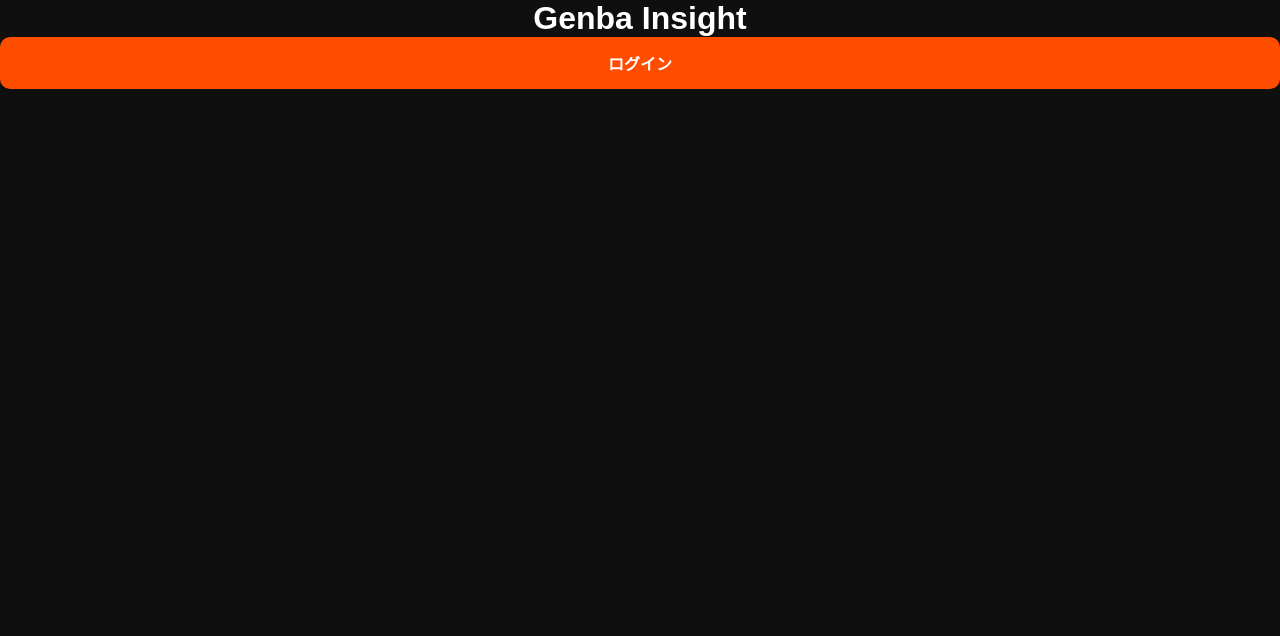
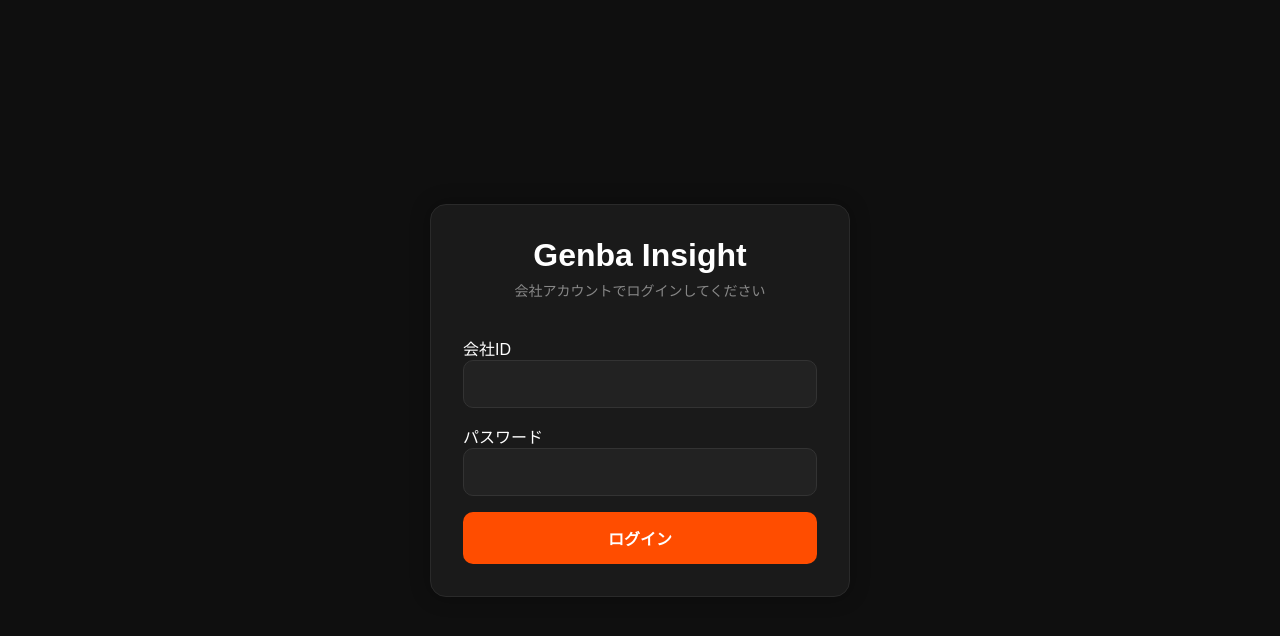
Before and after one commit to yrkawa4611-code/genba-insight, a React (Vite) app in the folder apps/ui/: page / in a window 1280 px wide. Shown: the top 636 px of the page. Built offline with nearby package versions, Linux system fonts and the light colour scheme; no server answers.

Commit message:
feat: Reactにログイン認証を追加

```diff
--- a/apps/ui/src/App.css
+++ b/apps/ui/src/App.css
@@ -22,6 +22,19 @@
 
 .add-button:hover {
   opacity: 0.9;
+}
+
+.header-actions {
+  display: flex;
+  gap: 8px;
+}
+
+.header-actions button {
+  width: auto;
+}
+
+.logout-button {
+  background: #333;
 }
 
 * {
--- a/apps/ui/src/App.tsx
+++ b/apps/ui/src/App.tsx
@@ -1,15 +1,13 @@
 import { useCallback, useEffect, useState } from "react";
-import { BrowserRouter, Route, Routes } from "react-router-dom";
+import { BrowserRouter, Route, Routes, useLocation } from "react-router-dom";
+import { apiUrl, authFetch, clearToken, getToken } from "./auth";
+import RequireAuth from "./components/RequireAuth";
 import LoginPage from "./pages/LoginPage";
 import ProjectListPage from "./pages/ProjectListPage";
 import "./App.css";
 import ProjectDetailPage from "./pages/ProjectDetailPage";
 import ProjectCreatePage from "./pages/ProjectCreatePage";
 import ProjectEditPage from "./pages/ProjectEditPage";
-
-const apiUrl = (
-  import.meta.env.VITE_API_URL ?? "http://localhost:3000"
-).replace(/\/$/, "");
 
 type Project = {
   id: number;
@@ -24,17 +22,24 @@ type Project = {
 type CreateProjectInput = Omit<Project, "id" | "cost">;
 type UpdateProjectInput = Omit<Project, "id" | "cost">;
 
-function App() {
+function AppRoutes() {
+  const location = useLocation();
   const [projects, setProjects] = useState<Project[]>([]);
   const [isLoading, setIsLoading] = useState(true);
   const [loadError, setLoadError] = useState("");
+  const [isAuthenticated, setIsAuthenticated] = useState(() => Boolean(getToken()));
 
   useEffect(() => {
+    if (!isAuthenticated || !location.pathname.startsWith("/projects")) {
+      return;
+    }
+
     const loadProjects = async () => {
       try {
+        setIsLoading(true);
         setLoadError("");
 
-        const response = await fetch(`${apiUrl}/projects`);
+        const response = await authFetch(`${apiUrl}/projects`);
 
         if (!response.ok) {
           throw new Error("現場一覧の取得に失敗しました。");
@@ -54,10 +59,10 @@ function App() {
     };
 
     void loadProjects();
-  }, []);
+  }, [isAuthenticated, location.pathname]);
 
   const addProject = async (project: CreateProjectInput) => {
-    const response = await fetch(`${apiUrl}/projects`, {
+    const response = await authFetch(`${apiUrl}/projects`, {
       method: "POST",
       headers: {
         "Content-Type": "application/json",
@@ -83,7 +88,7 @@ function App() {
   id: number,
   project: UpdateProjectInput,
 ) => {
-  const response = await fetch(`${apiUrl}/projects/${id}`, {
+  const response = await authFetch(`${apiUrl}/projects/${id}`, {
     method: "PUT",
     headers: {
       "Content-Type": "application/json",
@@ -122,7 +127,7 @@ function App() {
   );
 
   const deleteProject = async (id: number) => {
-  const response = await fetch(`${apiUrl}/projects/${id}`, {
+  const response = await authFetch(`${apiUrl}/projects/${id}`, {
     method: "DELETE",
   });
 
@@ -137,50 +142,73 @@ function App() {
   );
 };
 
+  const handleLogout = () => {
+    clearToken();
+    setIsAuthenticated(false);
+  };
+
   return (
-    <BrowserRouter>
     <Routes>
-        <Route path="/" element={<LoginPage />} />
+        <Route
+          path="/"
+          element={<LoginPage onLogin={() => setIsAuthenticated(true)} />}
+        />
 
         <Route
           path="/projects"
           element={
+            <RequireAuth>
               <ProjectListPage
                 projects={projects}
                 isLoading={isLoading}
                 error={loadError}
+                onLogout={handleLogout}
               />
+            </RequireAuth>
           }
         />
 
         <Route
           path="/projects/:id"
           element={
+            <RequireAuth>
               <ProjectDetailPage
                 projects={projects}
                 deleteProject={deleteProject}
                 updateProjectCost={updateProjectCost}
               />
+            </RequireAuth>
           }
         />
 
         <Route
           path="/projects/:id/edit"
           element={
+            <RequireAuth>
               <ProjectEditPage
                 projects={projects}
                 updateProject={updateProject}
               />
+            </RequireAuth>
           }
         />
 
         <Route
           path="/projects/create"
           element={
+            <RequireAuth>
               <ProjectCreatePage addProject={addProject} />
+            </RequireAuth>
           }
         />
     </Routes>
+  );
+}
+
+function App() {
+  return (
+    <BrowserRouter>
+      <AppRoutes />
     </BrowserRouter>
   );
 }
--- /dev/null
+++ b/apps/ui/src/auth.ts
@@ -0,0 +1,39 @@
+const tokenStorageKey = "genba_insight_token";
+
+export const apiUrl = (
+  import.meta.env.VITE_API_URL ?? "http://localhost:3000"
+).replace(/\/$/, "");
+
+export const saveToken = (token: string) => {
+  localStorage.setItem(tokenStorageKey, token);
+};
+
+export const getToken = () => localStorage.getItem(tokenStorageKey);
+
+export const clearToken = () => {
+  localStorage.removeItem(tokenStorageKey);
+};
+
+export const authFetch = async (
+  input: RequestInfo | URL,
+  init: RequestInit = {},
+) => {
+  const headers = new Headers(init.headers);
+  const token = getToken();
+
+  if (token) {
+    headers.set("Authorization", `Bearer ${token}`);
+  }
+
+  const response = await fetch(input, {
+    ...init,
+    headers,
+  });
+
+  if (response.status === 401) {
+    clearToken();
+    window.location.assign("/");
+  }
+
+  return response;
+};
--- /dev/null
+++ b/apps/ui/src/components/RequireAuth.tsx
@@ -0,0 +1,15 @@
+import type { ReactNode } from "react";
+import { Navigate } from "react-router-dom";
+import { getToken } from "../auth";
+
+type Props = {
+  children: ReactNode;
+};
+
+export default function RequireAuth({ children }: Props) {
+  if (!getToken()) {
+    return <Navigate to="/" replace />;
+  }
+
+  return children;
+}
--- a/apps/ui/src/pages/LoginPage.tsx
+++ b/apps/ui/src/pages/LoginPage.tsx
@@ -1,17 +1,102 @@
+import { useState } from "react";
 import { useNavigate } from "react-router-dom";
+import { apiUrl, saveToken } from "../auth";
 
-export default function LoginPage() {
+type Props = {
+  onLogin: () => void;
+};
+
+export default function LoginPage({ onLogin }: Props) {
   const navigate = useNavigate();
+  const [companyCode, setCompanyCode] = useState("");
+  const [password, setPassword] = useState("");
+  const [error, setError] = useState("");
+  const [isSubmitting, setIsSubmitting] = useState(false);
+
+  const handleSubmit = async (event: React.FormEvent) => {
+    event.preventDefault();
+    setError("");
+
+    if (!companyCode.trim()) {
+      setError("会社IDを入力してください。");
+      return;
+    }
+
+    if (!password) {
+      setError("パスワードを入力してください。");
+      return;
+    }
+
+    setIsSubmitting(true);
+
+    try {
+      const response = await fetch(`${apiUrl}/auth/login`, {
+        method: "POST",
+        headers: {
+          "Content-Type": "application/json",
+        },
+        body: JSON.stringify({
+          companyCode: companyCode.trim(),
+          password,
+        }),
+      });
+
+      if (response.status === 401) {
+        setError("会社IDまたはパスワードが違います。");
+        return;
+      }
+
+      if (!response.ok) {
+        setError("ログインに失敗しました。入力内容を確認してください。");
+        return;
+      }
+
+      const data: { token: string } = await response.json();
+      saveToken(data.token);
+      onLogin();
+      navigate("/projects", { replace: true });
+    } catch {
+      setError("通信に失敗しました。APIが起動しているか確認してください。");
+    } finally {
+      setIsSubmitting(false);
+    }
+  };
 
   return (
-    <div>
-      <h1>Genba Insight</h1>
+    <div className="page">
+      <form className="login-card" onSubmit={handleSubmit}>
+        <h1>Genba Insight</h1>
+        <p className="subtitle">会社アカウントでログインしてください</p>
 
-      <button
-        onClick={() => navigate("/projects")}
-      >
-        ログイン
-      </button>
+        <div>
+          <label htmlFor="company-code">会社ID</label>
+          <input
+            id="company-code"
+            value={companyCode}
+            onChange={(event) => setCompanyCode(event.target.value)}
+            autoComplete="username"
+            disabled={isSubmitting}
+          />
+        </div>
+
+        <div>
+          <label htmlFor="password">パスワード</label>
+          <input
+            id="password"
+            type="password"
+            value={password}
+            onChange={(event) => setPassword(event.target.value)}
+            autoComplete="current-password"
+            disabled={isSubmitting}
+          />
+        </div>
+
+        {error && <p role="alert">{error}</p>}
+
+        <button type="submit" disabled={isSubmitting}>
+          {isSubmitting ? "ログイン中..." : "ログイン"}
+        </button>
+      </form>
     </div>
   );
 }
--- a/apps/ui/src/pages/ProjectListPage.tsx
+++ b/apps/ui/src/pages/ProjectListPage.tsx
@@ -1,4 +1,5 @@
 import { useNavigate } from "react-router-dom";
+import { clearToken } from "../auth";
 
 type Project = {
   id: number;
@@ -13,18 +14,30 @@ type Props = {
   projects: Project[];
   isLoading: boolean;
   error: string;
+  onLogout: () => void;
 };
 
-export default function ProjectListPage({ projects, isLoading, error }: Props) {
+export default function ProjectListPage({ projects, isLoading, error, onLogout }: Props) {
   const navigate = useNavigate();
+
+  const handleLogout = () => {
+    clearToken();
+    onLogout();
+    navigate("/", { replace: true });
+  };
 
   return (
     <div className="project-page">
       <div className="page-header">
         <h1>現場一覧</h1>
-        <button className="add-button" onClick={() => navigate("/projects/create")}>
-          + 現場登録
-        </button>
+        <div className="header-actions">
+          <button className="add-button" onClick={() => navigate("/projects/create")}>
+            + 現場登録
+          </button>
+          <button className="logout-button" onClick={handleLogout}>
+            ログアウト
+          </button>
+        </div>
       </div>
 
       {isLoading && <p>現場一覧を読み込み中です...</p>}
```
Also changed, not shown: apps/ui/src/pages/ProjectDetailPage.tsx (+4 -7 lines). Lines whose indentation alone changed are shown as unchanged.
